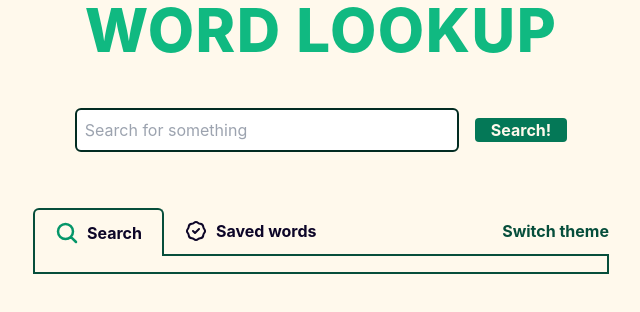
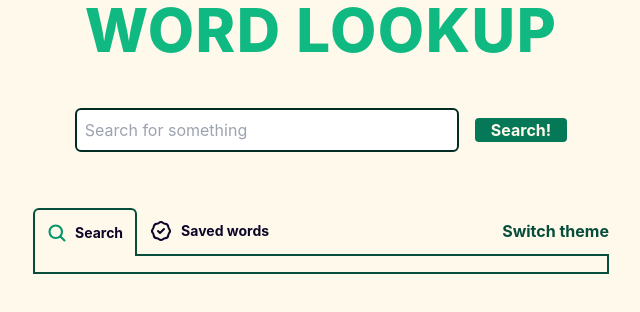
Before and after one commit to lysmac/Word-Search, a React (Vite) app: page / in a window 1280 px wide. Shown: the top 312 px of the page, without its empty margins (319-959 px from the left). Built offline with nearby package versions, Linux system fonts and the light colour scheme.

Commit message:
mocking play action on audio element test

```diff
--- a/src/Content.tsx
+++ b/src/Content.tsx
@@ -11,10 +11,10 @@ export default function Content() {
   const [showSavedWords, setShowSavedWords] = useState(false);
 
   const baseClasses =
-    "text-dark-purple font-bold border-emerald-900 dark:border-emerald-500 -px-1 inline-flex h-12 items-center whitespace-nowrap px-2 py-2 text-center focus:outline-none dark:text-white sm:px-4";
-  const activeClasses = "rounded-t-md border-2 border-b-0";
+    "text-dark-purple font-bold border-emerald-900 dark:border-emerald-500  inline-flex h-12 items-center whitespace-nowrap p-2 text-center focus:outline-none dark:text-floral ";
+  const activeClasses = "rounded-t-md border-2 border-b-0 ";
   const passiveClasses =
-    "bg-transparent cursor-base hover:border-emerald-400 dark:hover:border-emerald-300 border-b-2";
+    "bg-transparent cursor-base hover:border-emerald-400 dark:hover:border-emerald-300 border-b-2 ";
 
   return (
     <>
@@ -28,7 +28,7 @@ export default function Content() {
           >
             <svg
               xmlns="http://www.w3.org/2000/svg"
-              className={`mx-1 h-4 w-4 sm:h-6 sm:w-6 ${
+              className={`mx-1 h-5 w-5  ${
                 !showSavedWords
                   ? "stroke-emerald-600 dark:stroke-emerald-500"
                   : "stroke-dark-purple dark:stroke-floral"
@@ -44,7 +44,7 @@ export default function Content() {
               />
             </svg>
 
-            <span className="mx-1 text-sm sm:text-base">Search</span>
+            <span className="mx-1 text-sm">Search</span>
           </button>
 
           <button
@@ -55,7 +55,7 @@ export default function Content() {
           >
             <svg
               xmlns="http://www.w3.org/2000/svg"
-              className={`mx-1 h-4 w-4 sm:h-6 sm:w-6 ${
+              className={`mx-1 h-6 w-6  ${
                 showSavedWords
                   ? "stroke-emerald-600 dark:stroke-emerald-500"
                   : "stroke-dark-purple dark:stroke-floral"
@@ -71,7 +71,7 @@ export default function Content() {
               />
             </svg>
 
-            <span className="mx-1 text-sm sm:text-base">Saved words</span>
+            <span className="mx-1 text-sm ">Saved words</span>
           </button>
         </div>
         <div className="flex flex-1 justify-end border-b-2 border-emerald-900 dark:border-emerald-500">
```
Also changed, not shown: 1 other file (tests, documents, lock files or other folders).
